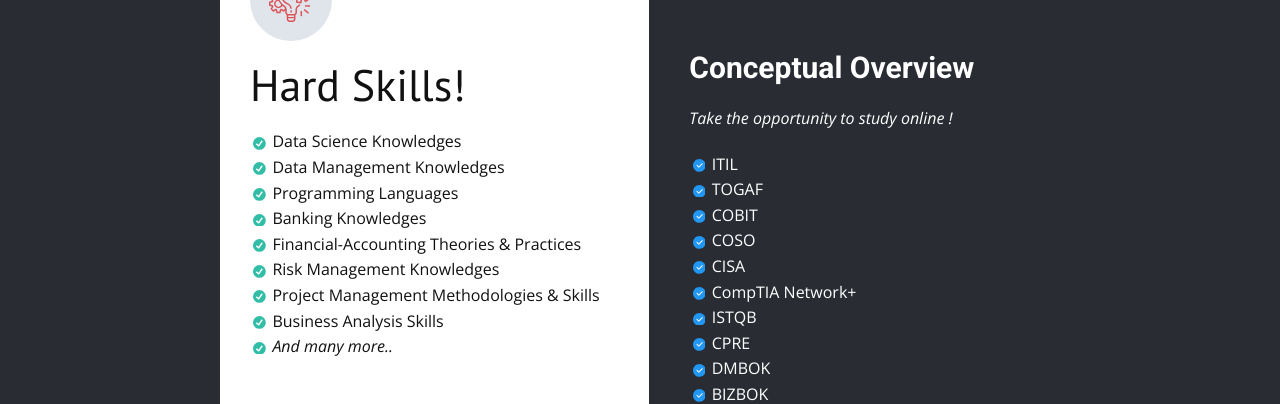
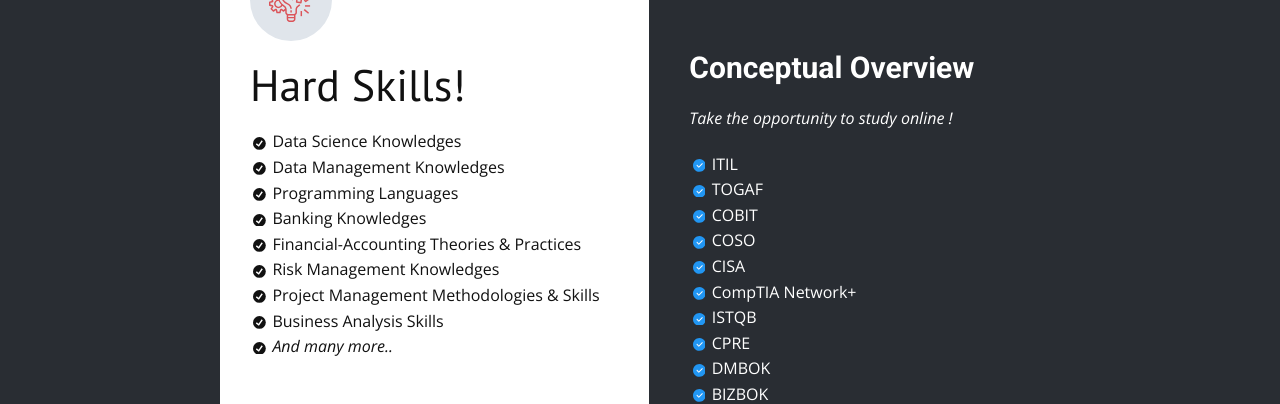
Before and after one commit to kelvinreinard/kelvinCV, a plain HTML site: page Experiences.html in a window 1280 px wide. Shown: the part 1960-2364 px from the top of the page. Drawn offline with nearby package versions, Linux system fonts and the light colour scheme.

Commit message:
pages update
pages update

```diff
--- a/Experiences.css
+++ b/Experiences.css
@@ -1,6 +1,6 @@
 .u-section-1 .u-sheet-1 {min-height: 1384px}
 .u-section-1 .u-image-1 {width: 853px; height: 589px; margin: 70px auto 0}
-.u-section-1 .u-group-1 {min-height: 795px; width: 651px; background-image: none; height: auto; margin: -80px auto 10px}
+.u-section-1 .u-group-1 {min-height: 795px; width: 651px; background-image: none; margin: -80px auto 10px}
 .u-section-1 .u-container-layout-1 {padding: 50px 50px 0}
 .u-section-1 .u-text-1 {font-family: "Changa One"; font-size: 3.4375rem; text-decoration: underline !important; margin: -13px -11px 0 0}
 .u-section-1 .u-text-2 {font-style: italic; font-size: 1.5rem; font-weight: 700; margin: 17px 0 0}
--- a/Experiences.html
+++ b/Experiences.html
@@ -230,49 +230,49 @@
                       <ul class="u-custom-list u-text u-text-2">
                         <li style="">
                           <div class="class u-list-icon">
-                            <svg xmlns="http://www.w3.org/2000/svg" xmlns:xlink="http://www.w3.org/1999/xlink" version="1.1" xml:space="preserve" class="u-svg-content" viewBox="0 0 512 512" id="svg-eb06" style="color: rgb(50, 190, 166);"><ellipse cx="256" cy="256" fill="currentColor" rx="256" ry="255.8"></ellipse><path d="m235.5 392.1-121.1-94.3 34.4-44.2 74.4 57.9 122.6-177 46.1 31.9z" fill="#fff"></path></svg>
+                            <svg xmlns="http://www.w3.org/2000/svg" xmlns:xlink="http://www.w3.org/1999/xlink" version="1.1" xml:space="preserve" class="u-svg-content" viewBox="0 0 512 512" id="svg-eb06"><ellipse cx="256" cy="256" fill="currentColor" rx="256" ry="255.8"></ellipse><path d="m235.5 392.1-121.1-94.3 34.4-44.2 74.4 57.9 122.6-177 46.1 31.9z" fill="#fff"></path></svg>
                           </div>Data
 Science Knowledges
                         </li>
                         <li style="">
                           <div class="class u-list-icon">
-                            <svg xmlns="http://www.w3.org/2000/svg" xmlns:xlink="http://www.w3.org/1999/xlink" version="1.1" xml:space="preserve" class="u-svg-content" viewBox="0 0 512 512" id="svg-eb06" style="color: rgb(50, 190, 166);"><ellipse cx="256" cy="256" fill="currentColor" rx="256" ry="255.8"></ellipse><path d="m235.5 392.1-121.1-94.3 34.4-44.2 74.4 57.9 122.6-177 46.1 31.9z" fill="#fff"></path></svg>
+                            <svg xmlns="http://www.w3.org/2000/svg" xmlns:xlink="http://www.w3.org/1999/xlink" version="1.1" xml:space="preserve" class="u-svg-content" viewBox="0 0 512 512" id="svg-eb06"><ellipse cx="256" cy="256" fill="currentColor" rx="256" ry="255.8"></ellipse><path d="m235.5 392.1-121.1-94.3 34.4-44.2 74.4 57.9 122.6-177 46.1 31.9z" fill="#fff"></path></svg>
                           </div>Data Management Knowledges
                         </li>
                         <li style="">
                           <div class="class u-list-icon">
-                            <svg xmlns="http://www.w3.org/2000/svg" xmlns:xlink="http://www.w3.org/1999/xlink" version="1.1" xml:space="preserve" class="u-svg-content" viewBox="0 0 512 512" id="svg-eb06" style="color: rgb(50, 190, 166);"><ellipse cx="256" cy="256" fill="currentColor" rx="256" ry="255.8"></ellipse><path d="m235.5 392.1-121.1-94.3 34.4-44.2 74.4 57.9 122.6-177 46.1 31.9z" fill="#fff"></path></svg>
+                            <svg xmlns="http://www.w3.org/2000/svg" xmlns:xlink="http://www.w3.org/1999/xlink" version="1.1" xml:space="preserve" class="u-svg-content" viewBox="0 0 512 512" id="svg-eb06"><ellipse cx="256" cy="256" fill="currentColor" rx="256" ry="255.8"></ellipse><path d="m235.5 392.1-121.1-94.3 34.4-44.2 74.4 57.9 122.6-177 46.1 31.9z" fill="#fff"></path></svg>
                           </div>Programming Languages<br>
                         </li>
                         <li style="">
                           <div class="class u-list-icon">
-                            <svg xmlns="http://www.w3.org/2000/svg" xmlns:xlink="http://www.w3.org/1999/xlink" version="1.1" xml:space="preserve" class="u-svg-content" viewBox="0 0 512 512" id="svg-eb06" style="color: rgb(50, 190, 166);"><ellipse cx="256" cy="256" fill="currentColor" rx="256" ry="255.8"></ellipse><path d="m235.5 392.1-121.1-94.3 34.4-44.2 74.4 57.9 122.6-177 46.1 31.9z" fill="#fff"></path></svg>
+                            <svg xmlns="http://www.w3.org/2000/svg" xmlns:xlink="http://www.w3.org/1999/xlink" version="1.1" xml:space="preserve" class="u-svg-content" viewBox="0 0 512 512" id="svg-eb06"><ellipse cx="256" cy="256" fill="currentColor" rx="256" ry="255.8"></ellipse><path d="m235.5 392.1-121.1-94.3 34.4-44.2 74.4 57.9 122.6-177 46.1 31.9z" fill="#fff"></path></svg>
                           </div>Banking Knowledges
                         </li>
                         <li style="">
                           <div class="class u-list-icon">
-                            <svg xmlns="http://www.w3.org/2000/svg" xmlns:xlink="http://www.w3.org/1999/xlink" version="1.1" xml:space="preserve" class="u-svg-content" viewBox="0 0 512 512" id="svg-eb06" style="color: rgb(50, 190, 166);"><ellipse cx="256" cy="256" fill="currentColor" rx="256" ry="255.8"></ellipse><path d="m235.5 392.1-121.1-94.3 34.4-44.2 74.4 57.9 122.6-177 46.1 31.9z" fill="#fff"></path></svg>
+                            <svg xmlns="http://www.w3.org/2000/svg" xmlns:xlink="http://www.w3.org/1999/xlink" version="1.1" xml:space="preserve" class="u-svg-content" viewBox="0 0 512 512" id="svg-eb06"><ellipse cx="256" cy="256" fill="currentColor" rx="256" ry="255.8"></ellipse><path d="m235.5 392.1-121.1-94.3 34.4-44.2 74.4 57.9 122.6-177 46.1 31.9z" fill="#fff"></path></svg>
                           </div>Financial-Accounting Theories &amp; Practices<br>
                         </li>
                         <li style="">
                           <div class="class u-list-icon">
-                            <svg xmlns="http://www.w3.org/2000/svg" xmlns:xlink="http://www.w3.org/1999/xlink" version="1.1" xml:space="preserve" class="u-svg-content" viewBox="0 0 512 512" id="svg-eb06" style="color: rgb(50, 190, 166);"><ellipse cx="256" cy="256" fill="currentColor" rx="256" ry="255.8"></ellipse><path d="m235.5 392.1-121.1-94.3 34.4-44.2 74.4 57.9 122.6-177 46.1 31.9z" fill="#fff"></path></svg>
+                            <svg xmlns="http://www.w3.org/2000/svg" xmlns:xlink="http://www.w3.org/1999/xlink" version="1.1" xml:space="preserve" class="u-svg-content" viewBox="0 0 512 512" id="svg-eb06"><ellipse cx="256" cy="256" fill="currentColor" rx="256" ry="255.8"></ellipse><path d="m235.5 392.1-121.1-94.3 34.4-44.2 74.4 57.9 122.6-177 46.1 31.9z" fill="#fff"></path></svg>
                           </div>Risk
 Management Knowledges<br>
                         </li>
                         <li style="">
                           <div class="class u-list-icon">
-                            <svg xmlns="http://www.w3.org/2000/svg" xmlns:xlink="http://www.w3.org/1999/xlink" version="1.1" xml:space="preserve" class="u-svg-content" viewBox="0 0 512 512" id="svg-eb06" style="color: rgb(50, 190, 166);"><ellipse cx="256" cy="256" fill="currentColor" rx="256" ry="255.8"></ellipse><path d="m235.5 392.1-121.1-94.3 34.4-44.2 74.4 57.9 122.6-177 46.1 31.9z" fill="#fff"></path></svg>
+                            <svg xmlns="http://www.w3.org/2000/svg" xmlns:xlink="http://www.w3.org/1999/xlink" version="1.1" xml:space="preserve" class="u-svg-content" viewBox="0 0 512 512" id="svg-eb06"><ellipse cx="256" cy="256" fill="currentColor" rx="256" ry="255.8"></ellipse><path d="m235.5 392.1-121.1-94.3 34.4-44.2 74.4 57.9 122.6-177 46.1 31.9z" fill="#fff"></path></svg>
                           </div>Project Management Methodologies &amp; Skills
                         </li>
                         <li style="">
                           <div class="class u-list-icon">
-                            <svg xmlns="http://www.w3.org/2000/svg" xmlns:xlink="http://www.w3.org/1999/xlink" version="1.1" xml:space="preserve" class="u-svg-content" viewBox="0 0 512 512" id="svg-eb06" style="color: rgb(50, 190, 166);"><ellipse cx="256" cy="256" fill="currentColor" rx="256" ry="255.8"></ellipse><path d="m235.5 392.1-121.1-94.3 34.4-44.2 74.4 57.9 122.6-177 46.1 31.9z" fill="#fff"></path></svg>
+                            <svg xmlns="http://www.w3.org/2000/svg" xmlns:xlink="http://www.w3.org/1999/xlink" version="1.1" xml:space="preserve" class="u-svg-content" viewBox="0 0 512 512" id="svg-eb06"><ellipse cx="256" cy="256" fill="currentColor" rx="256" ry="255.8"></ellipse><path d="m235.5 392.1-121.1-94.3 34.4-44.2 74.4 57.9 122.6-177 46.1 31.9z" fill="#fff"></path></svg>
                           </div>Business Analysis Skills
                         </li>
                         <li style="">
                           <div class="class u-list-icon">
-                            <svg xmlns="http://www.w3.org/2000/svg" xmlns:xlink="http://www.w3.org/1999/xlink" version="1.1" xml:space="preserve" class="u-svg-content" viewBox="0 0 512 512" id="svg-eb06" style="color: rgb(50, 190, 166);"><ellipse cx="256" cy="256" fill="currentColor" rx="256" ry="255.8"></ellipse><path d="m235.5 392.1-121.1-94.3 34.4-44.2 74.4 57.9 122.6-177 46.1 31.9z" fill="#fff"></path></svg>
+                            <svg xmlns="http://www.w3.org/2000/svg" xmlns:xlink="http://www.w3.org/1999/xlink" version="1.1" xml:space="preserve" class="u-svg-content" viewBox="0 0 512 512" id="svg-eb06"><ellipse cx="256" cy="256" fill="currentColor" rx="256" ry="255.8"></ellipse><path d="m235.5 392.1-121.1-94.3 34.4-44.2 74.4 57.9 122.6-177 46.1 31.9z" fill="#fff"></path></svg>
                           </div><i>And many more..</i>
                         </li>
                       </ul>
```
